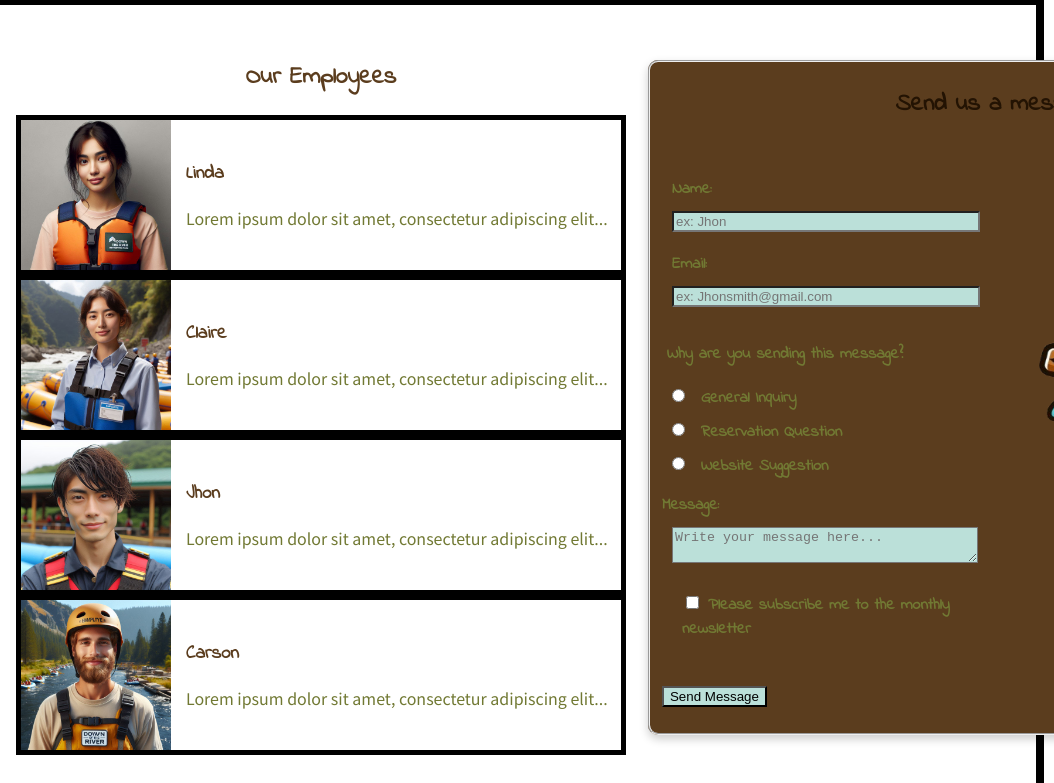
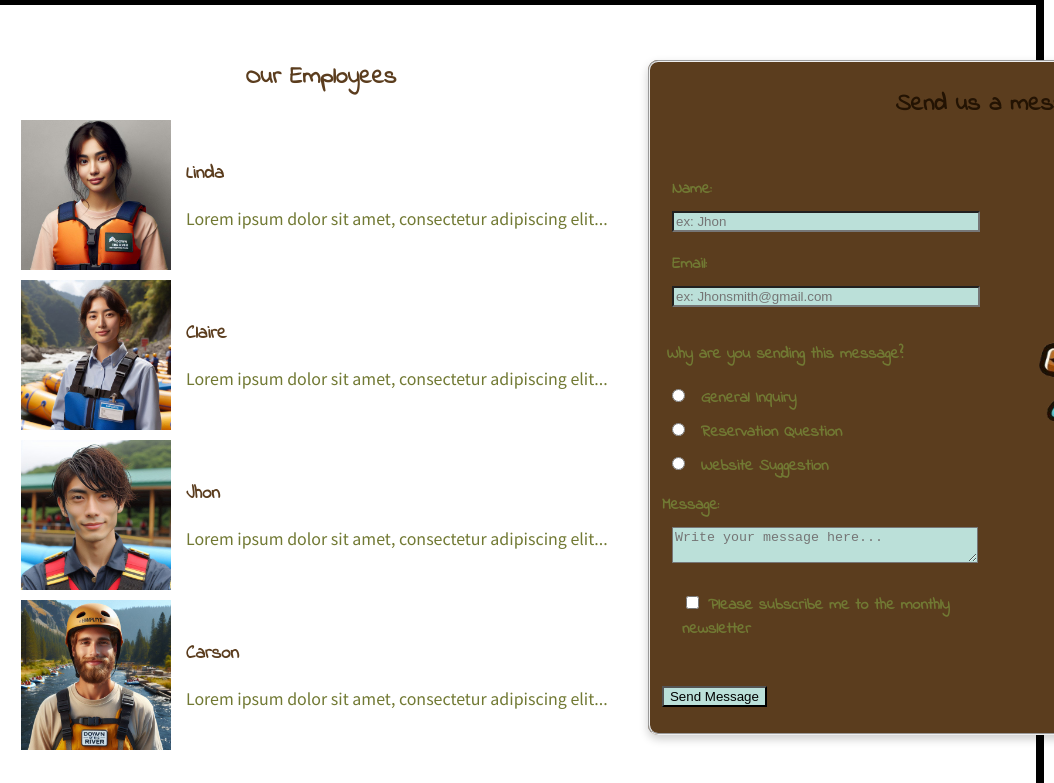
Before and after one commit to henrogb/W1, a plain HTML site: page wwr/contact.html in a window 1280 px wide. Shown: the part 251-1034 px from the top of the page, 226-1280 px from the left. Drawn offline with Linux system fonts and the light colour scheme.

Commit message:
Update rafting.css
mudanças:
- retirada do tamanho max da pagina
- retirada das bordas da pagina e dos employees

```diff
--- a/wwr/styles/rafting.css
+++ b/wwr/styles/rafting.css
@@ -214,8 +214,8 @@ footer {
     align-items: center;
     flex-wrap: nowrap;
     flex: 1;
-    max-width: 1920px;
-    max-height: 1080px;
+/*     max-width: 1920px;
+    max-height: 1080px; */
 }
 
 .first, .second, .third {
@@ -258,12 +258,13 @@ footer {
 
 .employee {
     flex-shrink: 1;
-    border: 5px solid black;
+/*     border: 5px solid black; */
     display: flex;
     justify-content: center;
     align-items: center;
     gap: 15px;
     width: 600px;
+    margin: 5px
 }
 
 .employee img {
```
